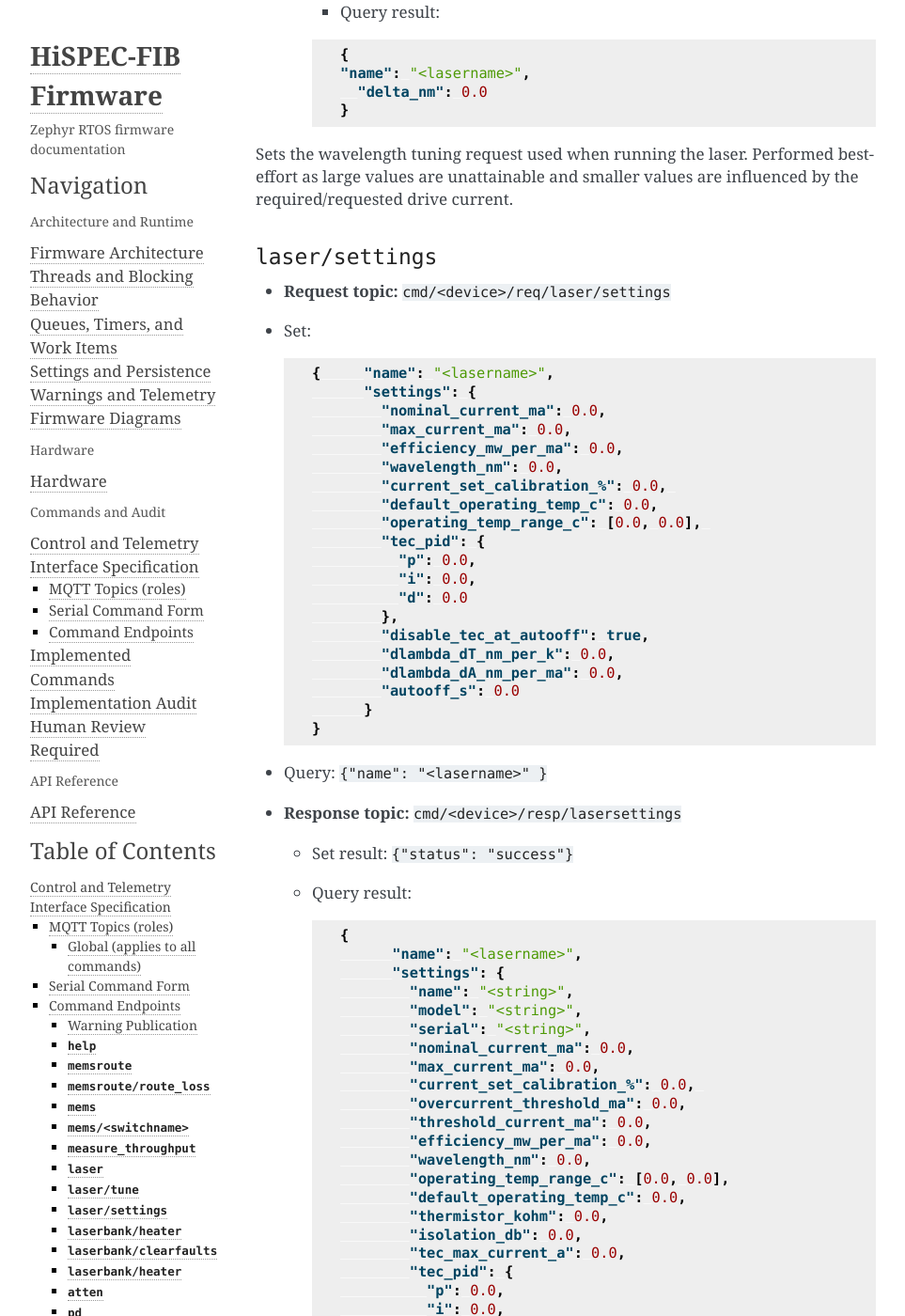
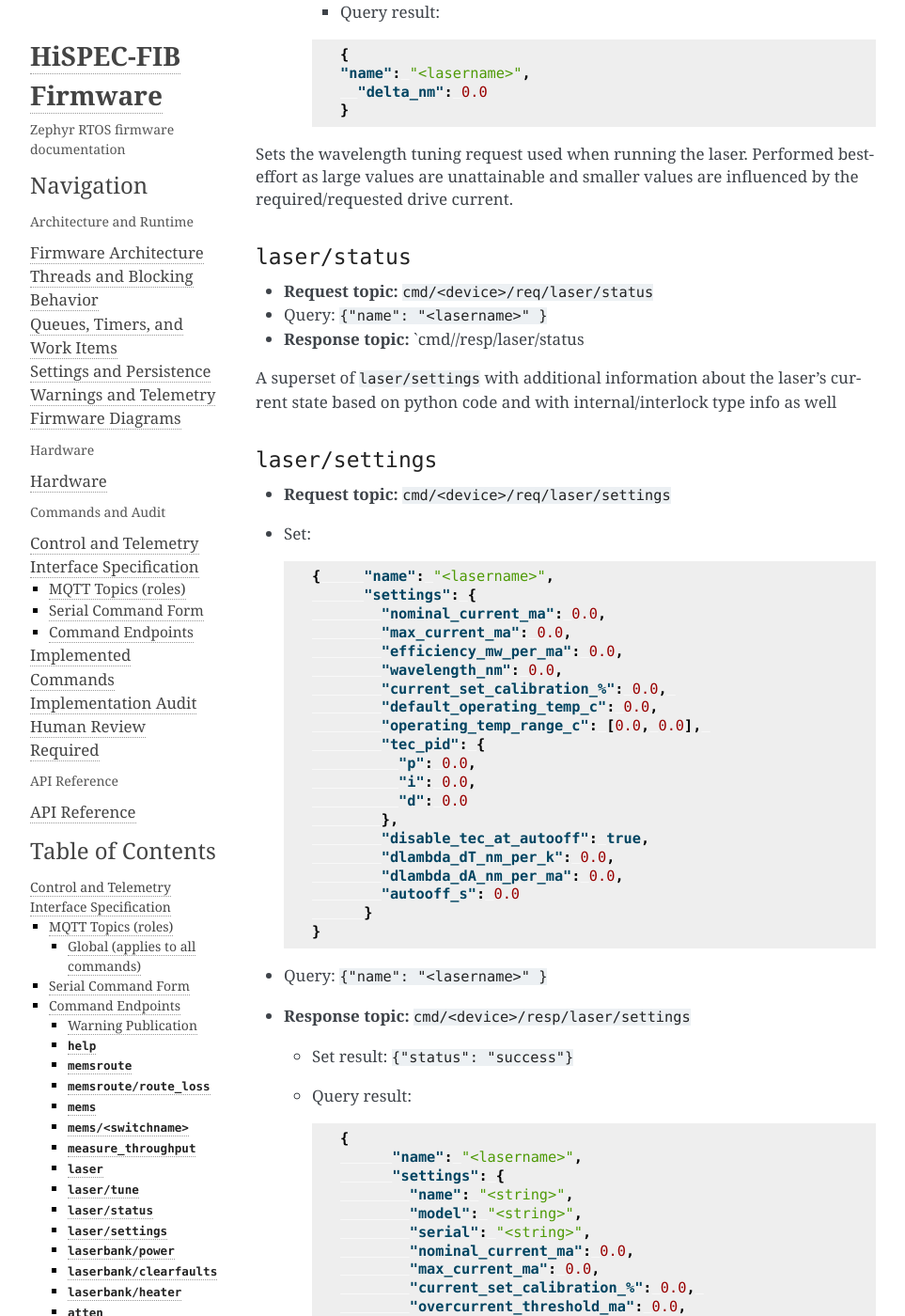
Before and after one commit to COO-Utilities/hispec-tib, a Sphinx documentation site: the page built from doc/commands.md, in a window 1280 px wide and 1400 px high, scrolled down 10898 px. Shown: the whole window at 94% size, without its empty margins (148-1111 px from the left). Built offline with Sphinx 7.4.7, drawn with Linux system fonts in a browser that asks for light colours; some of the changed text lies outside the part shown.

Commit message:
Update and flesh out laser control intentions

````diff
--- a/doc/commands.md
+++ b/doc/commands.md
@@ -458,6 +458,15 @@
 and smaller values are influenced by the required/requested drive current.
 
 
+### `laser/status`
+- **Request topic:** `cmd/<device>/req/laser/status`
+- Query: `{"name": "<lasername>" }`
+- **Response topic:** `cmd/<device>/resp/laser/status
+
+A superset of `laser/settings` with additional information about the laser's current state based on python code and
+with internal/interlock type info as well
+
+
 ### `laser/settings`
 - **Request topic:** `cmd/<device>/req/laser/settings`
 - Set:
@@ -486,7 +495,7 @@
 
 - Query: `{"name": "<lasername>" }`
 
-- **Response topic:** `cmd/<device>/resp/lasersettings`
+- **Response topic:** `cmd/<device>/resp/laser/settings`
   - Set result: `{"status": "success"}`
   - Query result:
     ```json
@@ -552,7 +561,7 @@
 
 
 (laserbank-power)=
-### `laserbank/heater`
+### `laserbank/power`
 - **Request topic:** `cmd/<device>/req/laserbank/power`
   - Query: no payload
   - Set: `{"override":"auto|override_on|override_off"}` or topic suffix
@@ -946,13 +955,13 @@
 ### `temp`
 - **Request topic:** `cmd/<device>/req/temp`
   - Query: No payload
-  - Set alarm: `{"alarm_level": 0.0}`
 
 - **Response topic:** `cmd/<device>/resp/temp`
-  - Query result: `{"ambient_c": 0.0, "laserbankavg_c": NaN| 0.0, "laser[name]_c": NaN| 0.0}`
+  - Query result: `{"ambient_c": 0.0, "laserbank_c": NaN| 0.0, "laser[name]_c": NaN| 0.0}`
   - Set result: `{"status": "success"}`
 
-- **Notes:** if above alarm level, all commands except this one return an alarm error. Laserbank temperature is not available if power is off or laser TEC is running.
+- **Notes:** Laser/bank temperature is not available if power is off or laser TEC is running. Bank temp is merely an
+average of reported laser values.
 
 ### `status`
 - **Request topic:** `cmd/<device>/req/status`
````
